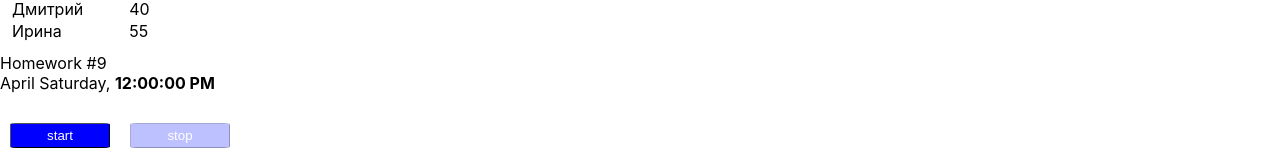
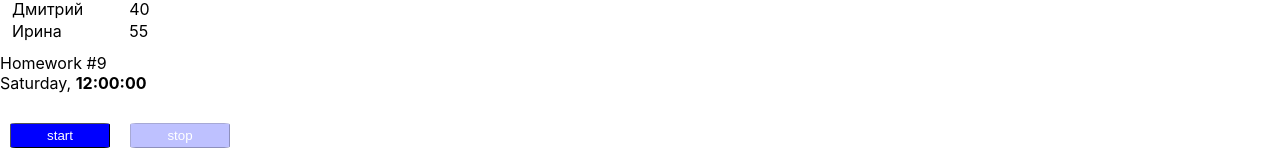
Before and after one commit to Ustin4/hws2, a React (Create React App) app: page /#/pre-junior in a window 1280 px wide. Shown: the part 1409-1564 px from the top of the page. Built offline with nearby package versions, Linux system fonts and the light colour scheme.

Commit message:
change HW9

```diff
--- a/src/s2-homeworks/hw09/Clock.tsx
+++ b/src/s2-homeworks/hw09/Clock.tsx
@@ -34,13 +34,28 @@ function Clock() {
         setShow(false)
     }
 
-    const stringTime = new Date().toLocaleTimeString() || <br/> // часы24:минуты:секунды (01:02:03)/(23:02:03)/(24:00:00)/(00:00:01) // пишут студенты
-    const stringDate = new Date().toLocaleDateString() || <br/> // день.месяц.год (01.02.2022) // пишут студенты, варианты 01.02.0123/01.02.-123/01.02.12345 не рассматриваем
+
+
+
+    const stringTime = new Intl.DateTimeFormat('en-US', {
+        hour12: false,
+        hour: '2-digit',
+        minute: '2-digit',
+        second: '2-digit'
+    }).format(date) || <br/> // часы24:минуты:секунды (01:02:03)/(23:02:03)/(24:00:00)/(00:00:01) // пишут студенты
+
+    const stringDate = new Intl.DateTimeFormat('ru-RU', {
+        day: "2-digit",
+        month: "2-digit",
+        year: "numeric"
+    }).format(date) || <br/> // день.месяц.год (01.02.2022) // пишут студенты, варианты 01.02.0123/01.02.-123/01.02.12345 не рассматриваем
 
     // день недели на английском, месяц на английском (https://learn.javascript.ru/intl#intl-datetimeformat)
-    const formatter = new Intl.DateTimeFormat('en-US', { weekday: 'long', month: 'long' });
-    const stringDay =  formatter.format(new Date()) //'date->day' || <br/> // пишут студенты
-    const stringMonth = formatter.formatToParts(new Date())[0].value//'date->month' || <br/> // пишут студенты
+
+
+        const stringDay = new Intl.DateTimeFormat('en-US', { weekday: 'long' }).format(date); //'date->day' || <br/> // пишут студенты
+
+    const stringMonth =  new Intl.DateTimeFormat('en-US', {month: 'long'}).format(date)//'date->month' || <br/> // пишут студенты
 
     return (
         <div className={s.clock}>
```
